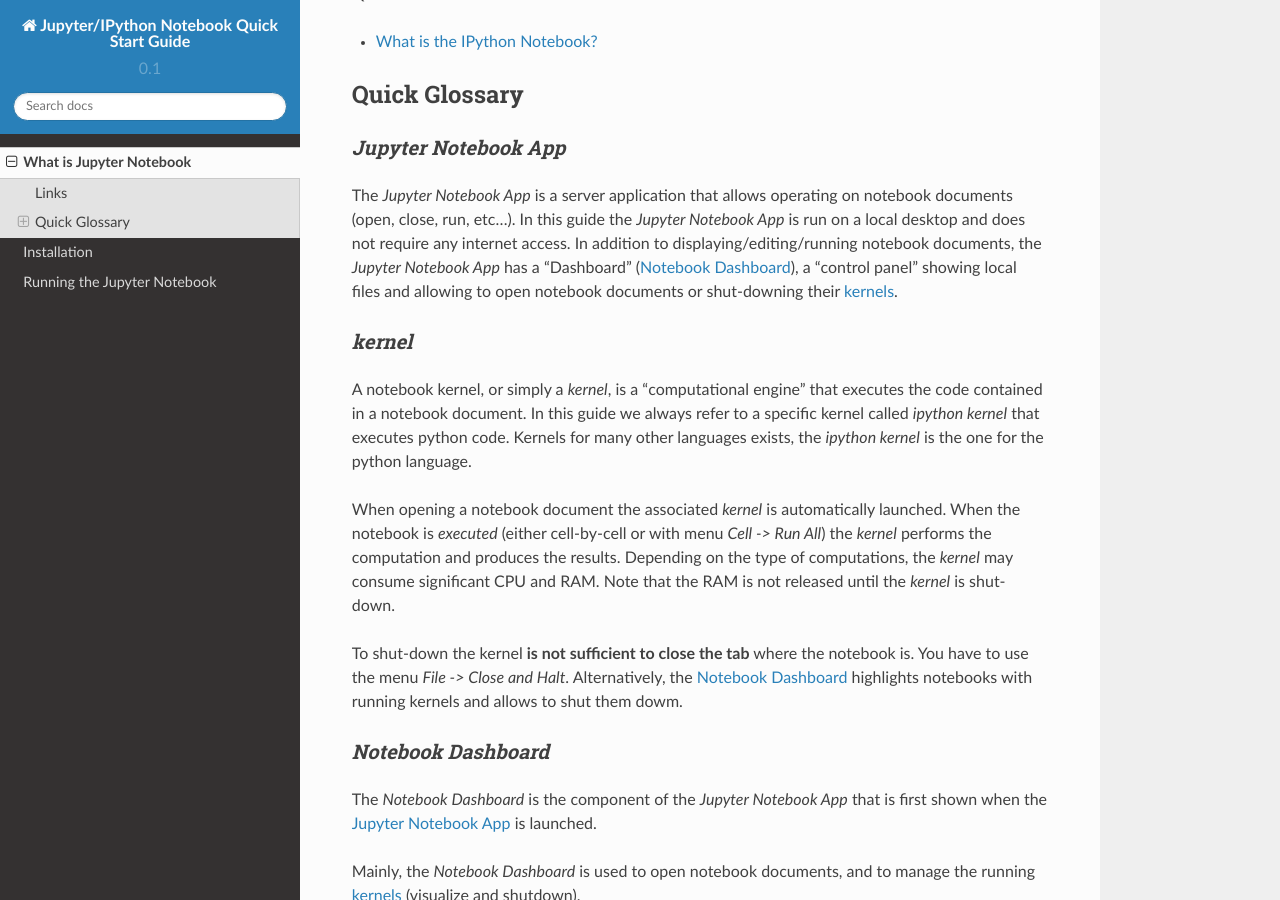
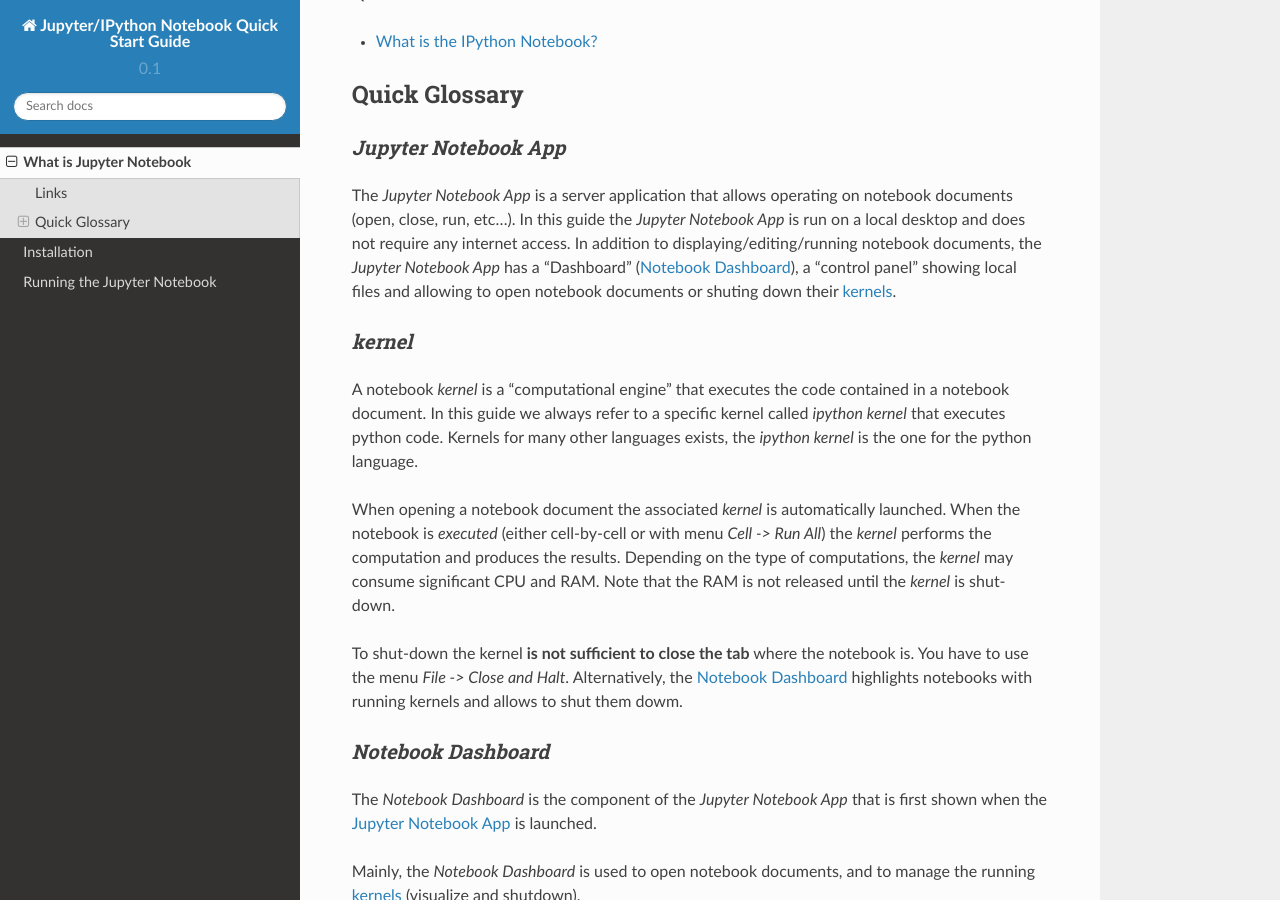
Before and after one commit to tritemio/jupyter_notebook_beginner_guide, a Sphinx documentation site: the page built from docs/what_is_jupyter.rst, in a window 1280 px wide and 900 px high, scrolled down 570 px. Built offline with Sphinx 7.4.7 and the Read the Docs theme 2.0.0, drawn with Linux system fonts in a browser that asks for light colours.

Commit message:
Small typos

```diff
--- a/docs/what_is_jupyter.rst
+++ b/docs/what_is_jupyter.rst
@@ -42,7 +42,7 @@
 In addition to displaying/editing/running notebook documents,
 the *Jupyter Notebook App* has a "Dashboard" (:ref:`dashboard`),
 a "control panel" showing local files and allowing to
-open notebook documents or shut-downing their :ref:`kernels <kernel>`.
+open notebook documents or shuting down their :ref:`kernels <kernel>`.
 
 
 .. _kernel:
@@ -50,7 +50,7 @@
 *kernel*
 ~~~~~~~~
 
-A notebook kernel, or simply a *kernel*, is a "computational engine"
+A notebook *kernel* is a "computational engine"
 that executes the code contained in a notebook document.
 In this guide we always refer to a specific kernel called *ipython kernel*
 that executes python code.
```
